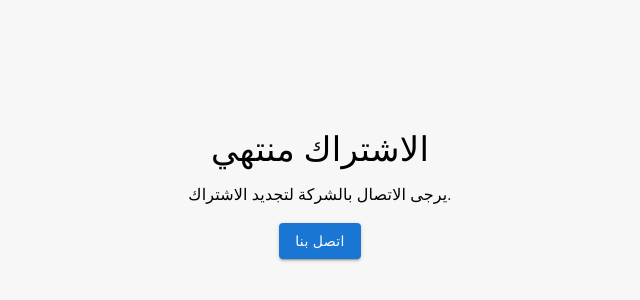
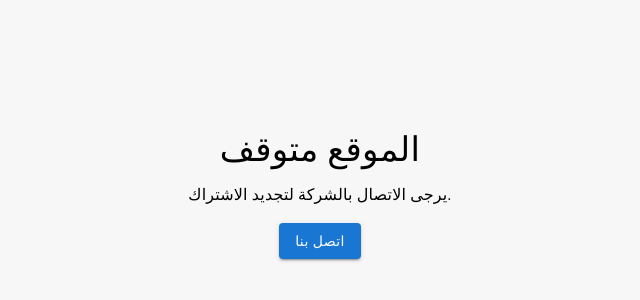
Before and after one commit to mustefa-dev/website, a Next.js app: page /subscription-expired in a window 1280 px wide. Shown: the part 206-506 px from the top of the page, without its empty margins (320-960 px from the left). Built offline with nearby package versions, Linux system fonts and the light colour scheme; no server answers.

Commit message:
ImageModal2

```diff
--- a/api/api-helper.js
+++ b/api/api-helper.js
@@ -1,4 +1,4 @@
-const BASE_URL = "http://192.168.31.86:5152"
+const BASE_URL = "http://localhost:5152"
 
 if (!BASE_URL) {
   console.error('REACT_APP_BASE_URL is not defined');
--- a/components/website/AboutComponent.tsx
+++ b/components/website/AboutComponent.tsx
@@ -73,7 +73,7 @@ function AboutComponent({}: Props) {
                     style={{ backgroundColor: data.secondaryColor || '#3b3b3b' }}
                     onClick={() => { if (data.redirectUrl) window.location.href = data.redirectUrl; }}
                 >
-                    Contact
+                    تواصل معنا
                 </button>
             </div>
             <img
--- a/pages/subscription-expired.tsx
+++ b/pages/subscription-expired.tsx
@@ -17,7 +17,7 @@ const SubscriptionExpired = () => {
                 textAlign="center"
             >
                 <Typography variant="h4" gutterBottom>
-                    الاشتراك منتهي
+                    الموقع متوقف
                 </Typography>
                 <Typography variant="body1" paragraph>
                     يرجى الاتصال بالشركة لتجديد الاشتراك.
```
Also changed, not shown: 1 other file (tests, documents, lock files or other folders).
